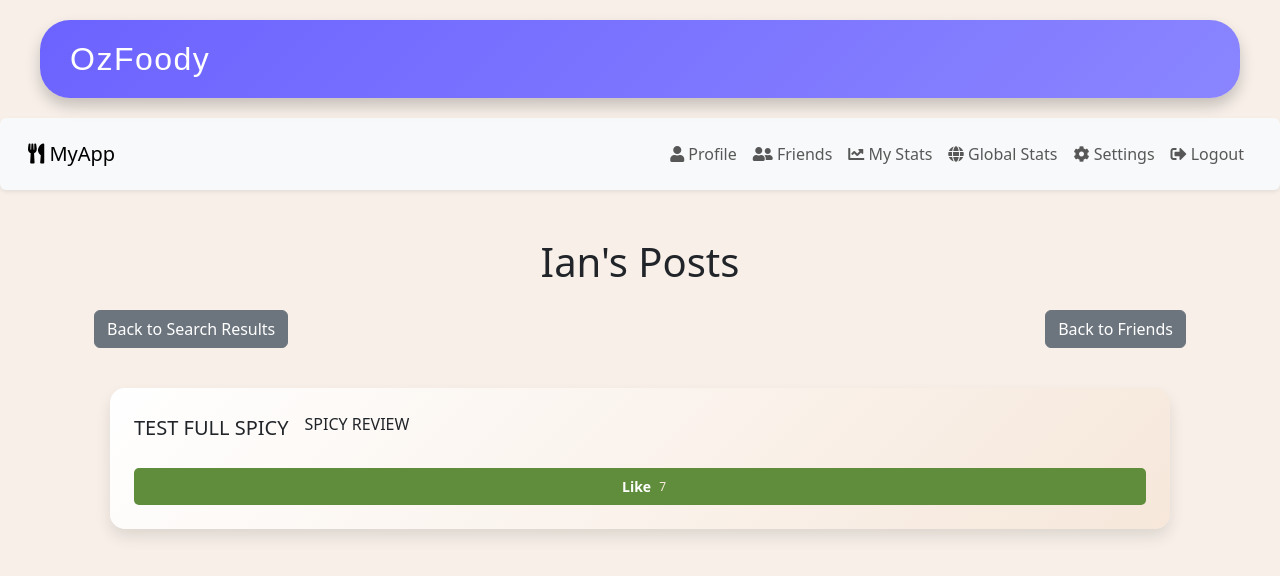
After one commit to IanO7/CITS3403-Group-Project, a Flask app: page /user/5 in a window 1280 px wide. The commit adds this page. Shown: the top 576 px of the page. Run offline with Flask 3, Linux system fonts and the light colour scheme; a user stored in the database is signed in.

Commit message:
Implement user search functionality with suggestions and user posts display.
Same liking functionality used.

```diff
--- /dev/null
+++ b/app/templates/user_posts.html
@@ -0,0 +1,62 @@
+{% extends "base.html" %}
+{% block title %}{{ selected_user.username }}'s Posts{% endblock %}
+
+{% block content %}
+<div class="container mt-5">
+    <h1 class="text-center mb-4">{{ selected_user.username }}'s Posts</h1>
+
+    <div class="d-flex justify-content-between mb-4">
+        <a href="{{ url_for('views.search', q=request.args.get('q', '')) }}" class="btn btn-secondary">Back to Search Results</a>
+        <a href="{{ url_for('views.friends') }}" class="btn btn-secondary">Back to Friends</a>
+    </div>
+
+    {% if posts %}
+    <div class="staggered-grid">
+        {% for post in posts %}
+        <div class="review-card-modern">
+            {% if post.image %}
+            <div class="review-image-modern">
+                {% if post.image.startswith('http') %}
+                <img src="{{ post.image }}" alt="{{ post.Resturaunt }}">
+                {% else %}
+                <img src="{{ url_for('static', filename=post.image) }}" alt="{{ post.Resturaunt }}">
+                {% endif %}
+            </div>
+            {% endif %}
+
+            <div class="review-header-modern">
+                <h5>{{ post.Resturaunt }}</h5>
+                <p>{{ post.Review }}</p>
+            </div>
+            <div class="review-actions-modern">
+                <button class="action-button-modern like-button" data-note-id="{{ post.id }}">
+                    <i class="bi bi-hand-thumbs-up"></i> Like <span class="action-count">{{ post.likes }}</span>
+                </button>
+            </div>
+        </div>
+        {% endfor %}
+    </div>
+    {% else %}
+    <p class="text-center text-muted">{{ selected_user.username }} hasn't posted any reviews yet.</p>
+    {% endif %}
+</div>
+<script>
+    // Like/Unlike a post and update the likes count dynamically
+    document.querySelectorAll('.like-button').forEach(button => {
+        button.addEventListener('click', () => {
+            const noteId = button.getAttribute('data-note-id');
+            fetch(`/like/${noteId}`, { method: 'POST' })
+                .then(response => response.json())
+                .then(data => {
+                    if (data.success) {
+                        const likeCount = button.querySelector('.action-count');
+                        likeCount.textContent = data.likes; // Update the likes count dynamically
+                    } else {
+                        console.error(data.error);
+                    }
+                })
+                .catch(error => console.error('Error:', error));
+        });
+    });
+</script>
+{% endblock %}
--- a/app/views.py
+++ b/app/views.py
@@ -266,3 +266,47 @@ def settings():
             return jsonify(success=True, message="Account deleted successfully"), 200
 
     return render_template('settings.html', user=user)
+
+@views.route('/search', methods=['GET'])
+def search():
+    user = current_user()
+    if not user:
+        return redirect(url_for('auth.login'))
+
+    query = request.args.get('q', '').strip()
+    if not query:
+        return redirect(url_for('views.friends'))
+
+    # Search for users whose username contains the query (case-insensitive)
+    search_results = User.query.filter(User.username.ilike(f"%{query}%")).all()
+
+    return render_template('search_results.html', user=user, query=query, search_results=search_results)
+
+
+@views.route('/user/<int:user_id>', methods=['GET'])
+def user_posts(user_id):
+    user = current_user()
+    if not user:
+        return redirect(url_for('auth.login'))
+
+    # Fetch the selected user
+    selected_user = User.query.get_or_404(user_id)
+
+    # Fetch the selected user's posts
+    posts = Note.query.filter_by(user_id=selected_user.id).all()
+
+    return render_template('user_posts.html', user=user, selected_user=selected_user, posts=posts)
+
+@views.route('/api/search_suggestions', methods=['GET'])
+def search_suggestions():
+    user = current_user()
+    if not user:
+        return jsonify(success=False, error='User not authenticated'), 401
+
+    query = request.args.get('q', '').strip()
+    if not query:
+        return jsonify(success=True, suggestions=[]), 200
+
+    # Search for users whose username contains the query (case-insensitive)
+    suggestions = User.query.filter(User.username.ilike(f"%{query}%")).limit(5).all()
+    return jsonify(success=True, suggestions=[user.username for user in suggestions]), 200
```
Also changed, not shown: app/templates/my_friends.html (+55 -15 lines), app/templates/search_results.html (added, +26 -0 lines), instance/database.db.
